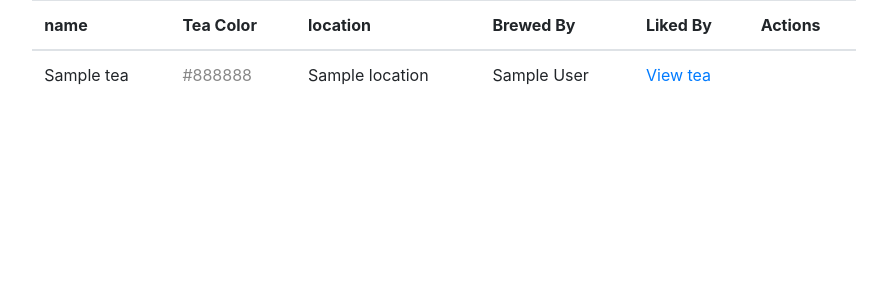
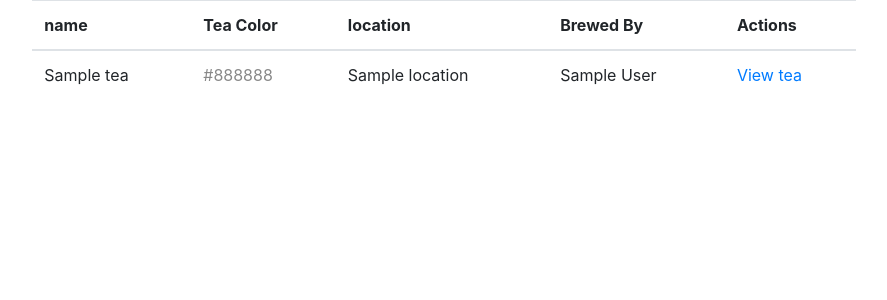
Before and after one commit to gfullsack/Solo_project, a Flask app: template flask_app/templates/dashboard.html in a window 1280 px wide. Shown: the part 104-404 px from the top of the page, without its empty margins (196-1083 px from the left). Run offline with Flask 2, Linux system fonts and the light colour scheme; the template is opened without the code that fills it: most values are stand-ins (such as "Sample title", 1, 10 or a date in 2020); some libraries are stand-ins or nearby versions.

Commit message:
CSS QOL
CSS QOL

```diff
--- a/flask_app/templates/dashboard.html
+++ b/flask_app/templates/dashboard.html
@@ -28,7 +28,7 @@
                     <th>Tea Color</th>
                     <th>location</th>
                     <th>Brewed By</th>
-                    <th>Liked By</th>
+                    <!-- <th>Liked By</th> -->
                     <th>Actions</th>
                 </tr>
             </thead>
```
